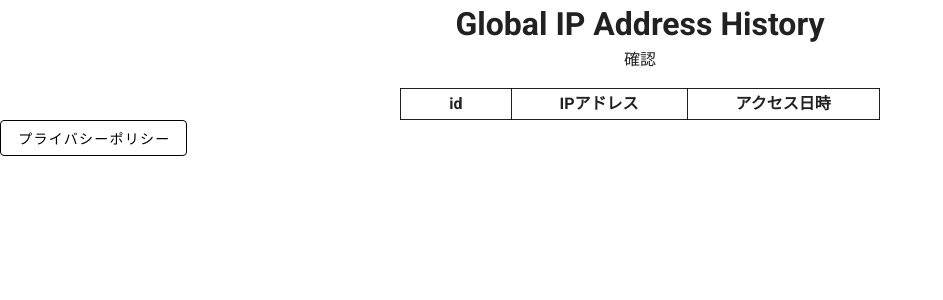
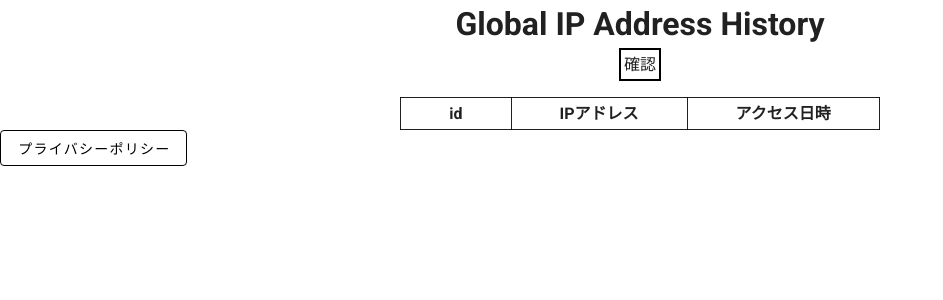
Before and after one commit to kubotama/glipah, a Vue app: page / in a window 1280 px wide. Shown: the top 300 px of the page, without its empty margins (0-943 px from the left). Built offline with nearby package versions, Linux system fonts and the light colour scheme.

Commit message:
確認ボタンの表示を修正する
Vuetifyを追加したため?ボタンの見え方が変わってしまって、枠がなくなった。枠は表示するようにしたが、見た目が変わってしまったため、
いずれはv-btnに差し替える。

```diff
--- a/src/components/GlipahUi.vue
+++ b/src/components/GlipahUi.vue
@@ -201,4 +201,8 @@ h1 {
 .button-row {
   text-align: center;
 }
+#buttonClick {
+  border-style: solid;
+  padding: 2pt;
+}
 </style>
```
